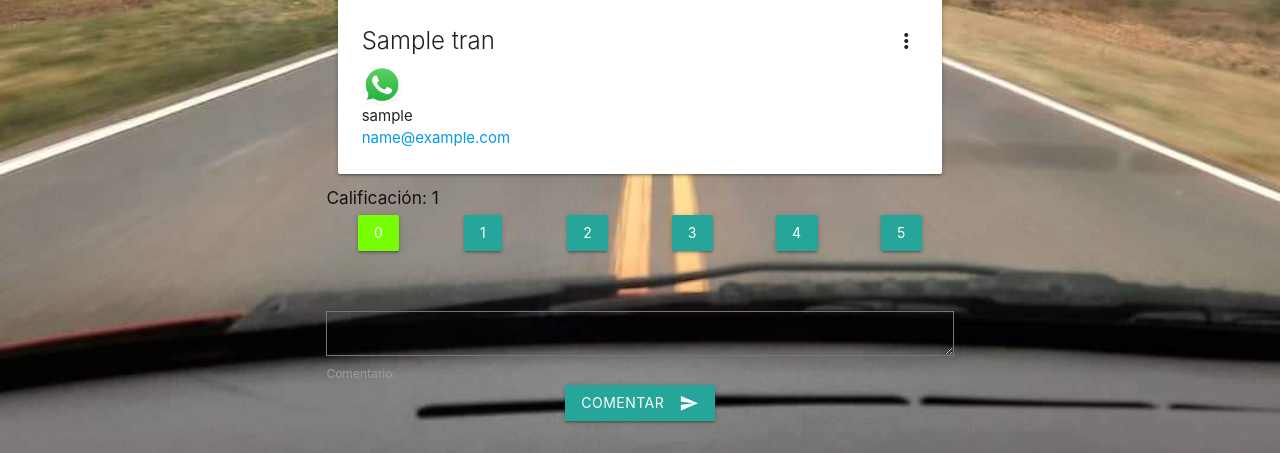
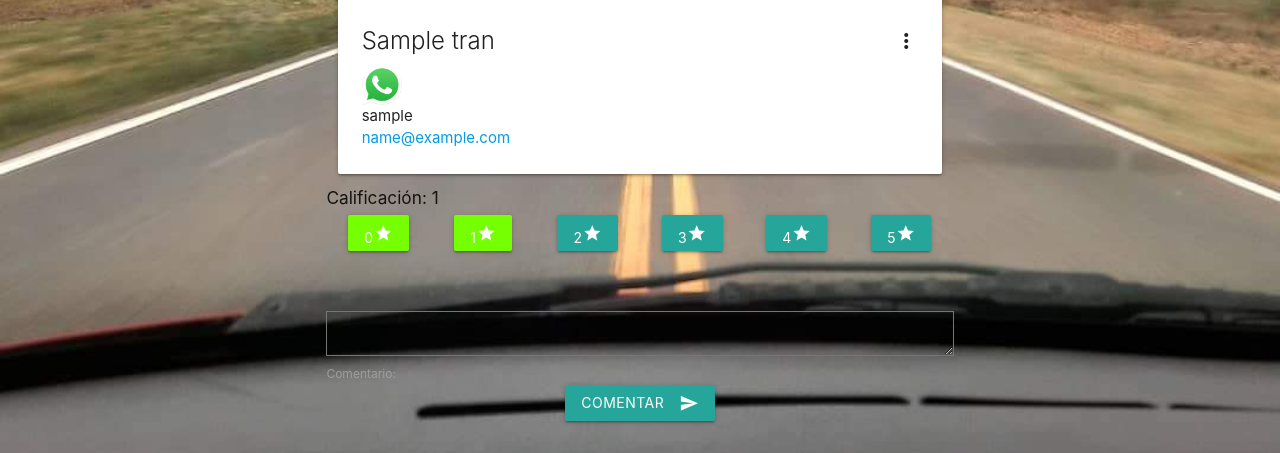
Before and after one commit to informatorio2020com07/Grupo1, a Django app: page /anuncio/1 in a window 1280 px wide. Shown: the part 687-1140 px from the top of the page. Run offline with Django 3.2, Linux system fonts and the light colour scheme; tables that the repository leaves empty hold one stand-in row (values such as "Sample post"); grey boxes marked "Sample" are stand-in pictures; some libraries are stand-ins or nearby versions.

Commit message:
Update ver_transportista.html
Arregle Calificación de anuncio transportista

```diff
--- a/ReComienda/Anuncio/templates/anuncio/ver_transportista.html
+++ b/ReComienda/Anuncio/templates/anuncio/ver_transportista.html
@@ -53,22 +53,22 @@ Anuncio : {{anuncio.titulo}}
                     <div class="row calificacion-box">
               <div class="row center-align calificacion-botonera">
                 <div class="col s2">
-                  <a class="waves-effect waves-light btn pulse light-green accent-3" href="{% url 'calificar_anuncio' anuncio.id 0 %}">0</a>
+                  <a class="waves-effect waves-light btn pulse light-green accent-3" href="{% url 'calificar_anuncio' anuncio.id 0 %}">0<i class="material-icons">star</i></a>
                 </div>
                 <div class="col s2">
-                  <a class="waves-effect waves-light btn {% if calificacion >= 1 %}pulse light-green accent-3{%endif%}" href="{% url 'calificar_anuncio' anuncio.id 1 %}">1</a>
+                  <a class="waves-effect waves-light btn {% if anuncio.puntaje >= 1 %}pulse light-green accent-3{%endif%}" href="{% url 'calificar_anuncio' anuncio.id 1 %}">1<i class="material-icons">star</i></a>
                 </div>
                 <div class="col s2">
-                  <a class="waves-effect waves-light btn {% if calificacion >= 2 %}pulse light-green accent-3{%endif%}" href="{% url 'calificar_anuncio' anuncio.id 2 %}">2</a>
+                  <a class="waves-effect waves-light btn {% if anuncio.puntaje >= 2 %}pulse light-green accent-3{%endif%}" href="{% url 'calificar_anuncio' anuncio.id 2 %}">2<i class="material-icons">star</i></a>
                 </div>
                 <div class="col s2">
-                  <a class="waves-effect waves-light btn {% if calificacion >= 3 %}pulse light-green accent-3{%endif%}" href="{% url 'calificar_anuncio' anuncio.id 3 %}">3</a>
+                  <a class="waves-effect waves-light btn {% if anuncio.puntaje >= 3 %}pulse light-green accent-3{%endif%}" href="{% url 'calificar_anuncio' anuncio.id 3 %}">3<i class="material-icons">star</i></a>
                 </div>
                 <div class="col s2">
-                  <a class="waves-effect waves-light btn {% if calificacion >= 4 %}pulse light-green accent-3{%endif%}" href="{% url 'calificar_anuncio' anuncio.id 4 %}">4</a>
+                  <a class="waves-effect waves-light btn {% if anuncio.puntaje >= 4 %}pulse light-green accent-3{%endif%}" href="{% url 'calificar_anuncio' anuncio.id 4 %}">4<i class="material-icons">star</i></a>
                 </div>
                 <div class="col s2">
-                  <a class="waves-effect waves-light btn {% if calificacion >= 5 %}pulse light-green accent-3{%endif%}" href="{% url 'calificar_anuncio' anuncio.id 5 %}">5</a>
+                  <a class="waves-effect waves-light btn {% if anuncio.puntaje >= 5 %}pulse light-green accent-3{%endif%}" href="{% url 'calificar_anuncio' anuncio.id 5 %}">5<i class="material-icons">star</i></a>
                 </div>
 
               </div>
```
